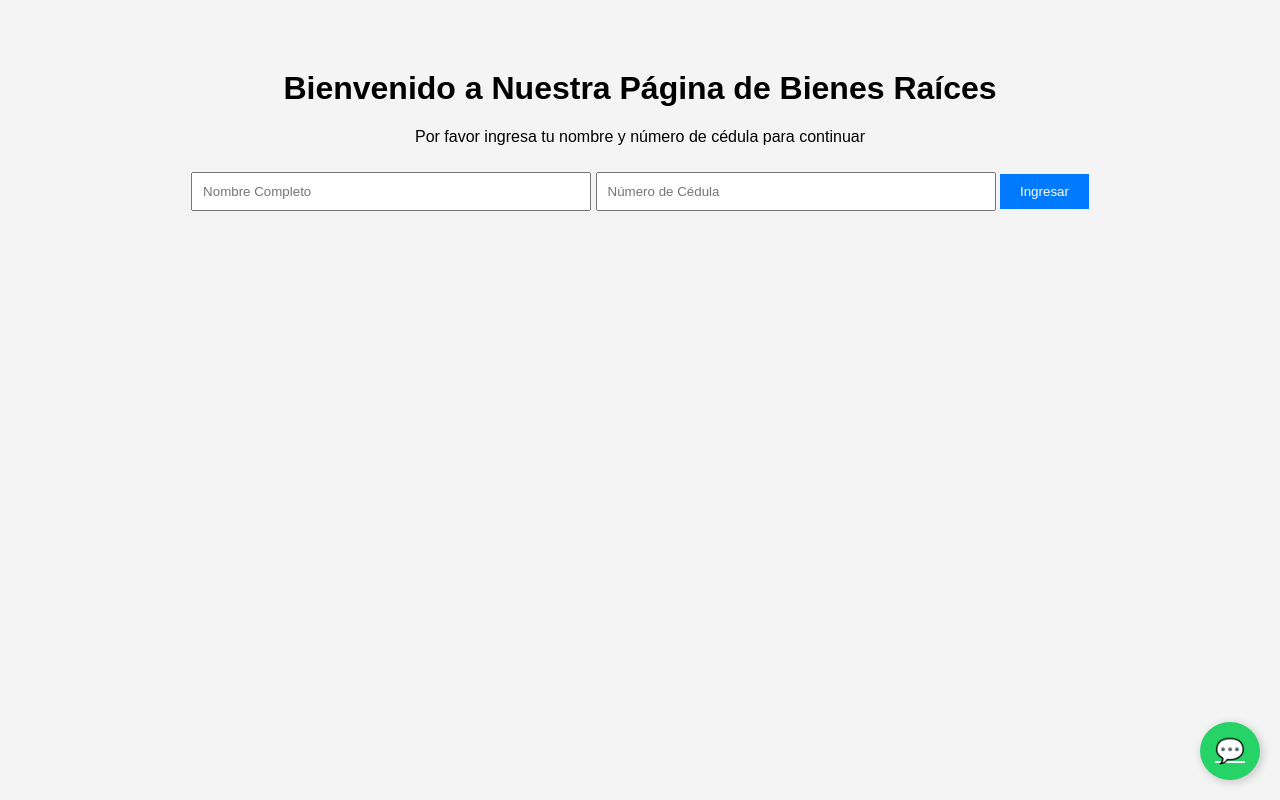
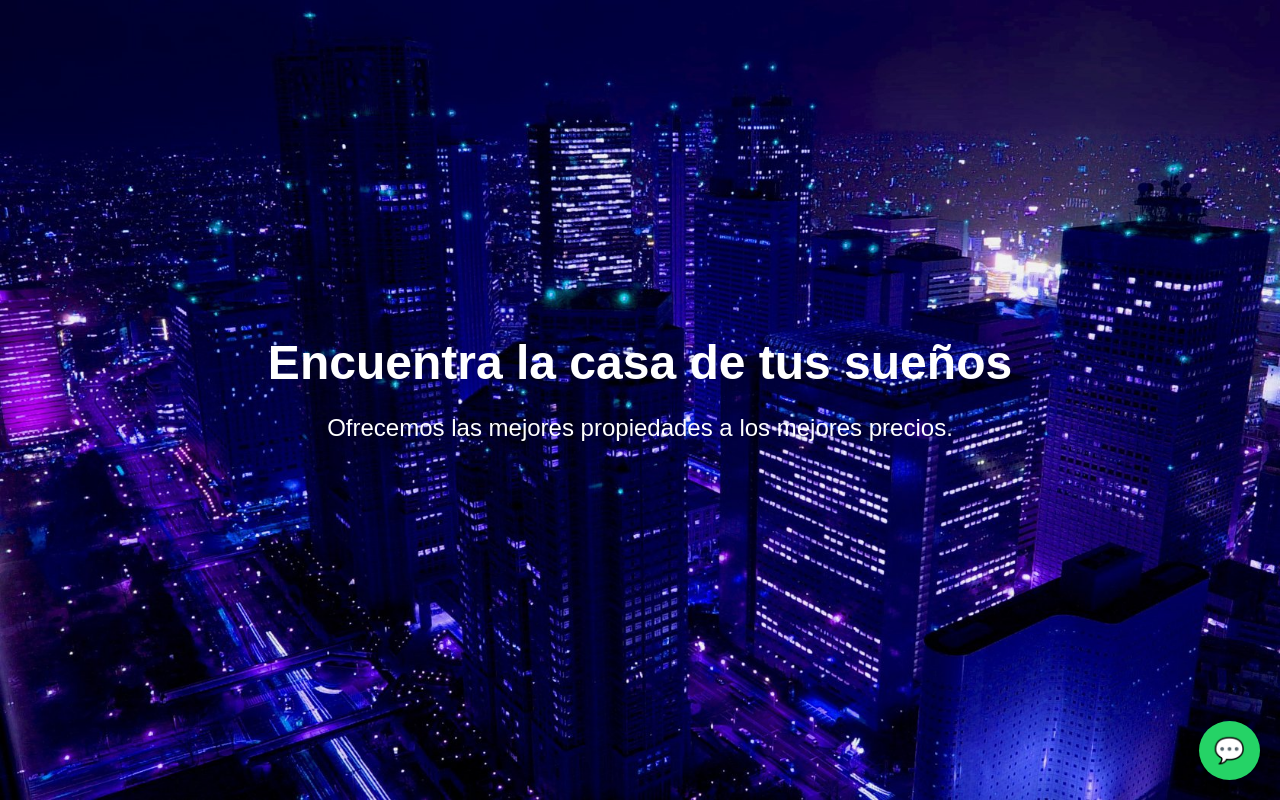
Before and after one commit to SaintKazz/test2, a plain HTML site: page index.html in a window 1280 px wide. Drawn offline with Linux system fonts and the light colour scheme.

Commit message:
Update index.html

```diff
--- a/index.html
+++ b/index.html
@@ -3,102 +3,63 @@
 <head>
     <meta charset="UTF-8">
     <meta name="viewport" content="width=device-width, initial-scale=1.0">
-    <title>Bienes Raíces</title>
+    <title>Página de Bienes Raíces</title>
     <style>
-        /* Estilos básicos para la página */
-        body {
-            font-family: Arial, sans-serif;
+        body, html {
             margin: 0;
             padding: 0;
-            background-color: #f4f4f4;
+            font-family: Arial, sans-serif;
         }
-        .container {
-            width: 90%;
-            max-width: 1200px;
-            margin: 0 auto;
-            padding: 20px;
+        .portada {
+            background-image: url('https://github.com/SaintKazz/test2/blob/4ef8ab9bd86a281d17618da25438575c6bc15b84/thumb-1920-38094.jpg');
+            height: 100vh;
+            background-size: cover;
+            background-position: center;
+            display: flex;
+            justify-content: center;
+            align-items: center;
+            color: white;
+            text-align: center;
         }
-        .form-container {
-            text-align: center;
-            margin-top: 50px;
+        .portada h1 {
+            font-size: 3em;
+            margin: 0;
         }
-        input[type="text"] {
-            padding: 10px;
-            margin: 10px 0;
-            width: 100%;
-            max-width: 400px;
-            box-sizing: border-box;
+        .portada p {
+            font-size: 1.5em;
         }
-        button {
-            padding: 10px 20px;
-            background-color: #007bff;
-            color: white;
-            border: none;
-            cursor: pointer;
-        }
-        .gallery {
-            display: flex;
-            flex-wrap: wrap;
-            gap: 10px;
-            margin-top: 30px;
-        }
-        .gallery img {
-            width: calc(33.333% - 10px);
-            cursor: pointer;
-            transition: transform 0.2s;
-        }
-        .gallery img:hover {
-            transform: scale(1.05);
-        }
-        /* Botón de WhatsApp */
         .whatsapp-button {
             position: fixed;
             bottom: 20px;
             right: 20px;
-            background-color: #25d366;
+            background-color: #25D366;
             color: white;
             border-radius: 50%;
             padding: 15px;
-            font-size: 24px;
-            box-shadow: 2px 2px 10px rgba(0, 0, 0, 0.2);
-            cursor: pointer;
+            font-size: 25px;
+            text-decoration: none;
+            display: flex;
+            align-items: center;
+            justify-content: center;
+            box-shadow: 0 2px 10px rgba(0, 0, 0, 0.1);
+        }
+        .whatsapp-button:hover {
+            background-color: #20B259;
         }
     </style>
 </head>
 <body>
 
-<div class="container">
-    <div class="form-container">
-        <h1>Bienvenido a Nuestra Página de Bienes Raíces</h1>
-        <p>Por favor ingresa tu nombre y número de cédula para continuar</p>
-        <input type="text" id="nombre" placeholder="Nombre Completo" required>
-        <input type="text" id="cedula" placeholder="Número de Cédula" required>
-        <button onclick="mostrarGaleria()">Ingresar</button>
+    <div class="portada">
+        <div>
+            <h1>Encuentra la casa de tus sueños</h1>
+            <p>Ofrecemos las mejores propiedades a los mejores precios.</p>
+        </div>
     </div>
 
-    <div id="galeria" class="gallery" style="display: none;">
-        <img src="casa1.jpg" alt="Casa 1">
-        <img src="casa2.jpg" alt="Casa 2">
-        <img src="casa3.jpg" alt="Casa 3">
-        <!-- Agrega más imágenes según sea necesario -->
-    </div>
-</div>
-
-<a href="https://wa.me/6643397813" class="whatsapp-button">💬</a>
-
-<script>
-    function mostrarGaleria() {
-        // Validar que los campos no estén vacíos
-        var nombre = document.getElementById('nombre').value;
-        var cedula = document.getElementById('cedula').value;
-        if (nombre && cedula) {
-            document.querySelector('.form-container').style.display = 'none';
-            document.getElementById('galeria').style.display = 'flex';
-        } else {
-            alert("Por favor, ingresa todos los datos.");
-        }
-    }
-</script>
+    <a href="https://wa.me/1234567890" class="whatsapp-button" target="_blank">
+        &#x1F4AC;
+    </a>
 
 </body>
 </html>
```
